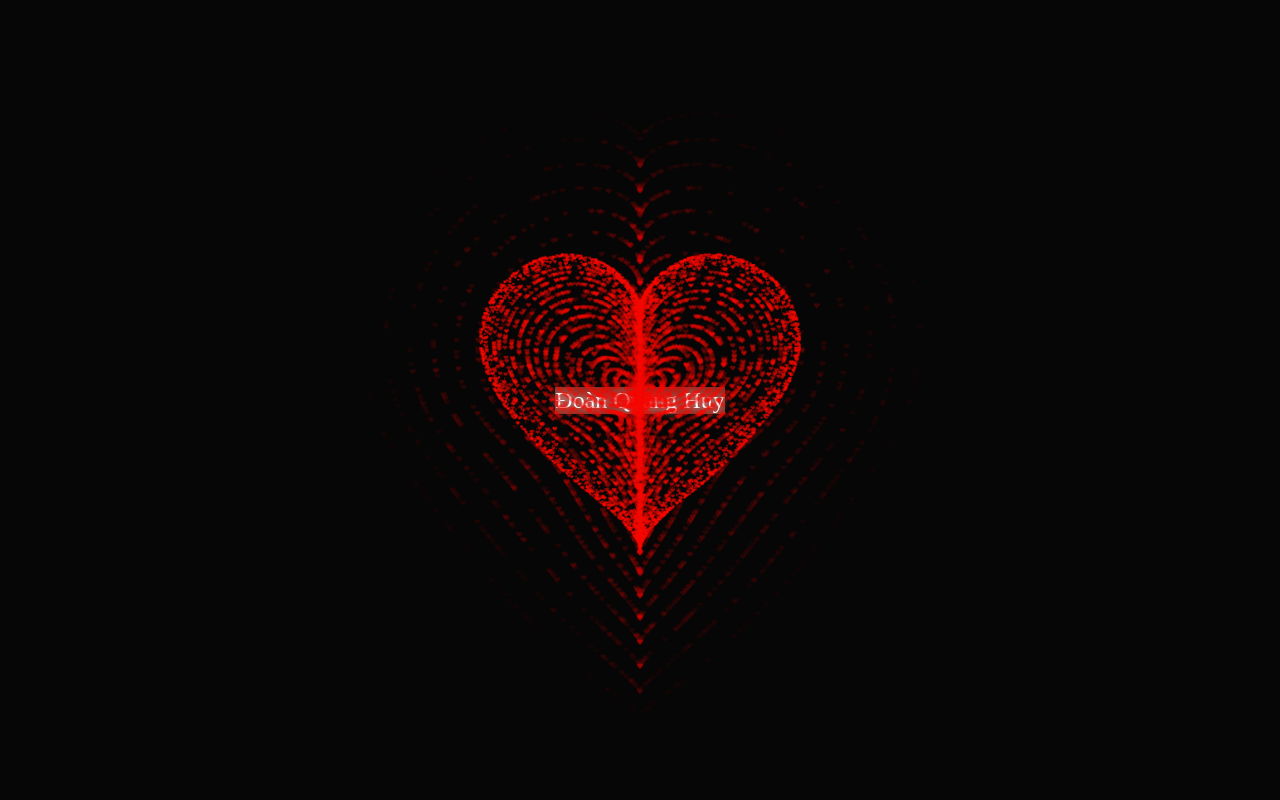
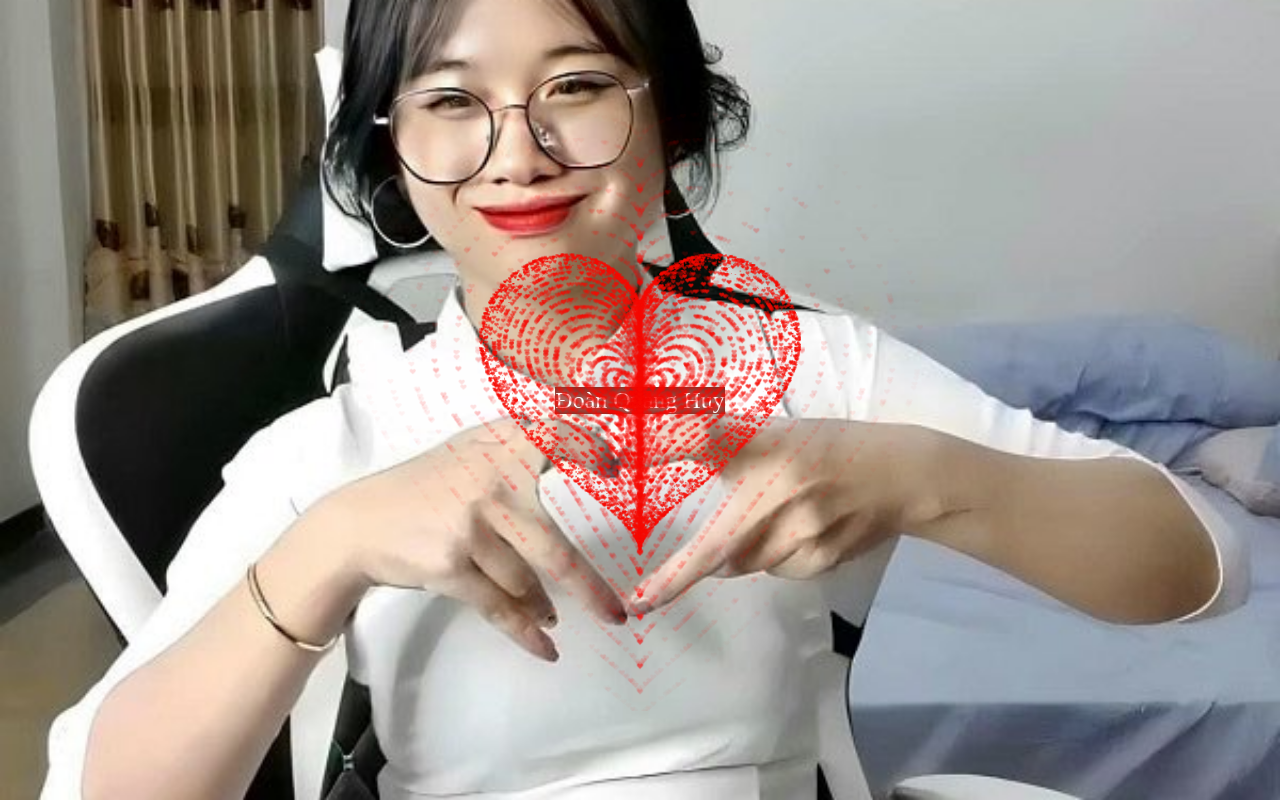
Before and after one commit to quanghuybest2k2/Heart, a plain HTML site: page index.html in a window 1280 px wide. Drawn offline with Linux system fonts and the light colour scheme; animation ran at ten frames a second.

Commit message:
add background

```diff
--- a/index.html
+++ b/index.html
@@ -11,10 +11,14 @@
   <style>
     html,
     body {
-      height: 100%;
       padding: 0;
       margin: 0;
       background: rgba(0, 0, 0, 0.851);
+      background-image: url("./anna_gau33.jpg");
+      height: 100%;
+      background-position: center;
+      background-repeat: no-repeat;
+      background-size: cover;
     }
 
     canvas {
@@ -24,9 +28,6 @@
     }
 
     .ten p {
-      /* color: wheat;
-      text-align: center;
-      text-shadow: 0 3px 0 rgba(255, 255, 255, 0.4); */
       color: #FFFFFF;
       background: #912C22;
       text-shadow: 0 0 10px #FFFFFF;
```
Also changed, not shown: anna_gau33.jpg (added).
